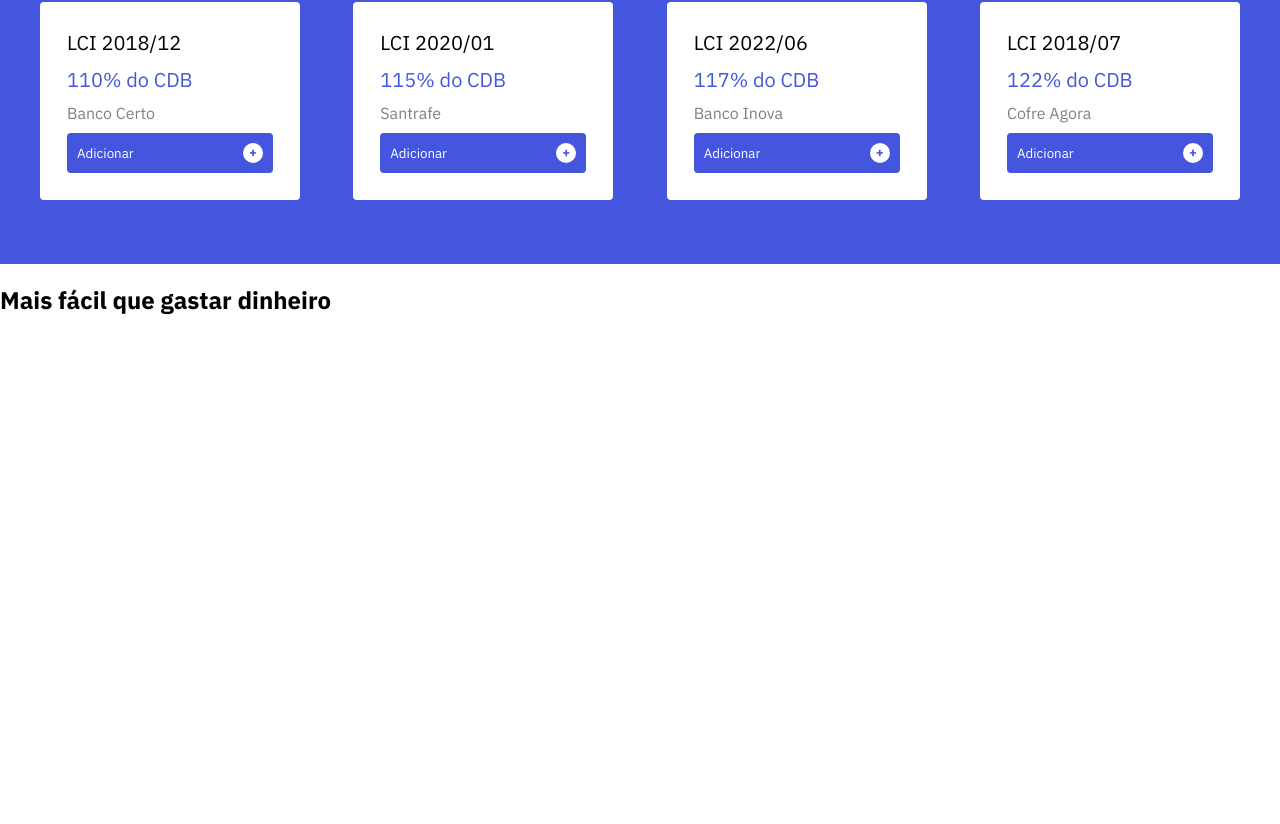
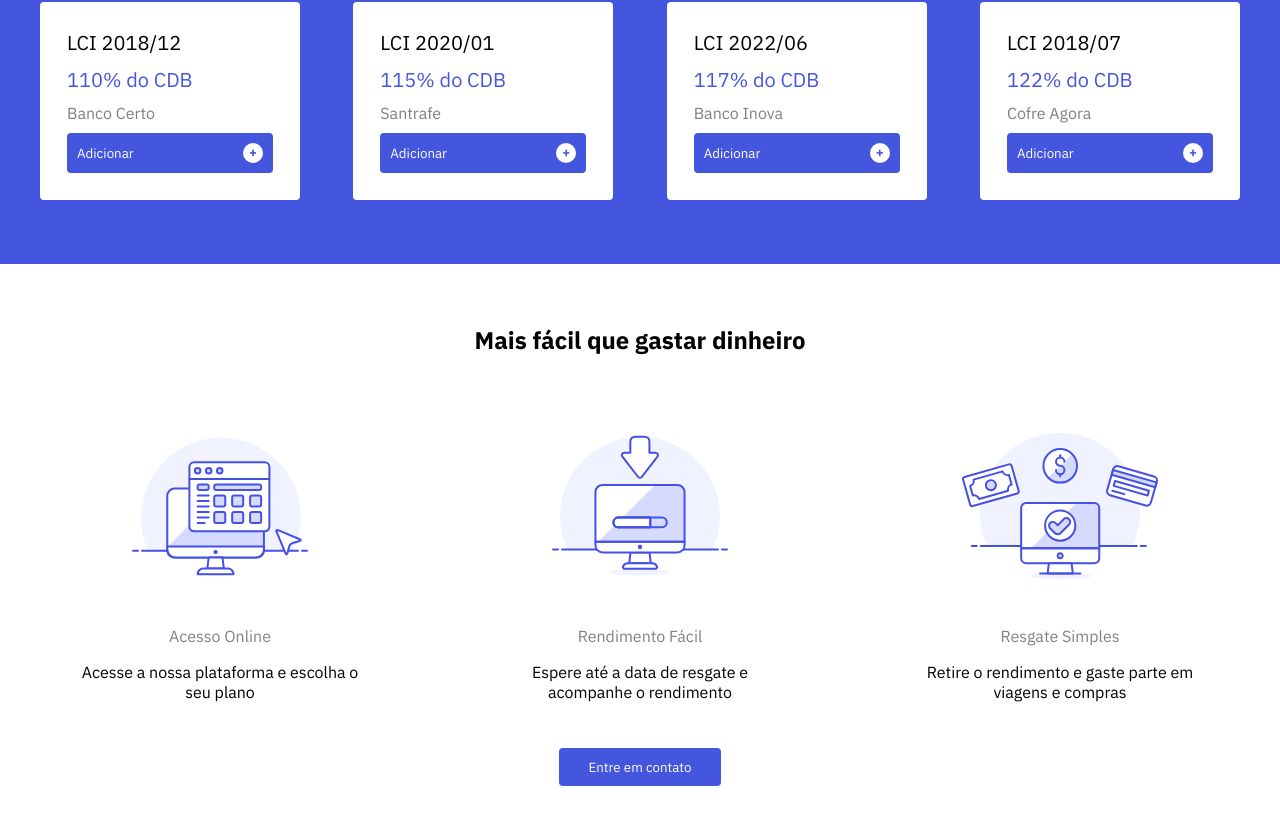
Before and after one commit to MarjorieSantos/LittleInvest, a React (Create React App) app in the folder littleinvest/: page / in a window 1280 px wide. Shown: the part 570-1394 px from the top of the page. Before the commit the page ends 906 px from the top, so only its background shows below. Built offline with nearby package versions, Linux system fonts and the light colour scheme.

Commit message:
parte do dinheiro feita

```diff
--- /dev/null
+++ b/littleinvest/src/components/option-rendiment/option-rend.css
@@ -0,0 +1,12 @@
+.more-cash {
+    width: 360px;
+    padding: 30px;
+}
+
+.more-cash p:nth-child(1) {
+    color: black;
+}
+
+.more-cash p:nth-child(2) {
+    color: #828282;
+}
--- /dev/null
+++ b/littleinvest/src/components/option-rendiment/option-rend.js
@@ -0,0 +1,14 @@
+import React from 'react';
+import './option-rend.css';
+
+const RendOption = (props) => {
+  return (
+    <div className="more-cash">
+      <img src={props.src} />
+      <p>{props.type}</p>
+      <p>{props.desc}</p>
+    </div>
+  )
+}
+
+export default RendOption;
--- a/littleinvest/src/pages/home/home.css
+++ b/littleinvest/src/pages/home/home.css
@@ -40,3 +40,32 @@
     padding: 10px 10px;
     width: 100%;
 }
+
+.section-more {
+    display: flex;
+    text-align: center;
+    width: 100%;
+    align-items: center;
+    justify-content: space-between;
+}
+
+.section-more img {
+    width: 300px;
+    height: 200px;
+}
+
+.easy-cash-section {
+    padding: 40px;
+    display: flex;
+    align-items: center;
+    flex-direction: column;
+    justify-content: center;
+}
+
+.easy-cash-section h1 {
+    text-align: center;
+}
+
+.easy-cash-section .btn {
+    padding: 10px 30px;
+}
--- a/littleinvest/src/pages/home/home.js
+++ b/littleinvest/src/pages/home/home.js
@@ -1,9 +1,13 @@
 import React from 'react';
+import "./home.css"
 import Header from '../../components/header/header'
 import Button from '../../components/button/button'
 import CardInvest from "../../components/card-invest/card-invest"
-import "./home.css"
+import OptionRender from "../../components/option-rendiment/option-rend"
 import IntroduionImagem from "../../assets/svg/notre-dame.svg"
+import WindowPC from "../../assets/svg/monitor-window.svg"
+import LoadWindow from "../../assets/svg/monitor-loading-progress.svg"
+import CardWindow from "../../assets/svg/monitor-cash-credit-card.svg"
 
 const Home = () => {
   return (
@@ -24,8 +28,14 @@
         <CardInvest lci="LCI 2022/06" perct="117% do CDB" bank="Banco Inova" />
         <CardInvest lci="LCI 2018/07" perct="122% do CDB" bank="Cofre Agora" />
       </section>
-      <section>
+      <section className="easy-cash-section">
         <h1>Mais fácil que gastar dinheiro</h1>
+        <div className="section-more">
+          <OptionRender desc="Acesse a nossa plataforma e escolha o seu plano" type="Acesso Online" src={WindowPC} />
+          <OptionRender desc="Espere até a data de resgate e acompanhe o rendimento" type="Rendimento Fácil" src={LoadWindow} />
+          <OptionRender desc="Retire o rendimento e gaste parte em viagens e compras" type="Resgate Simples" src={CardWindow} />
+        </div>
+        <Button name="Entre em contato" />
       </section>
     </div>
   )
```
